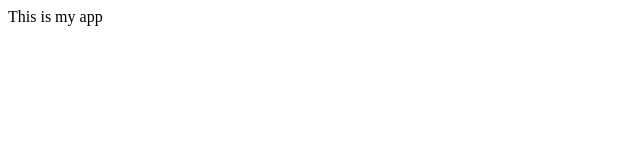
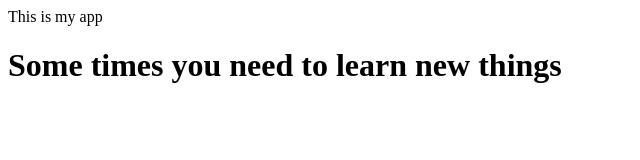
Before and after one commit to brotherboni/my_app_sample, a plain HTML site: page index.html in a window 1280 px wide. Shown: the whole page, without its empty margins (0-640 px from the left). Drawn offline with Linux system fonts and the light colour scheme.

Commit message:
Changed app.js file

```diff
--- a/app.js
+++ b/app.js
@@ -0,0 +1 @@
+console.log("Hello");
--- a/index.html
+++ b/index.html
@@ -2,6 +2,7 @@
 <head><title>Git Repository</title></head>
 <body>
 <p>This is my app</p>
+<h1>Some times you need to learn new things</h1>
 
 <body>
 </html>
```
